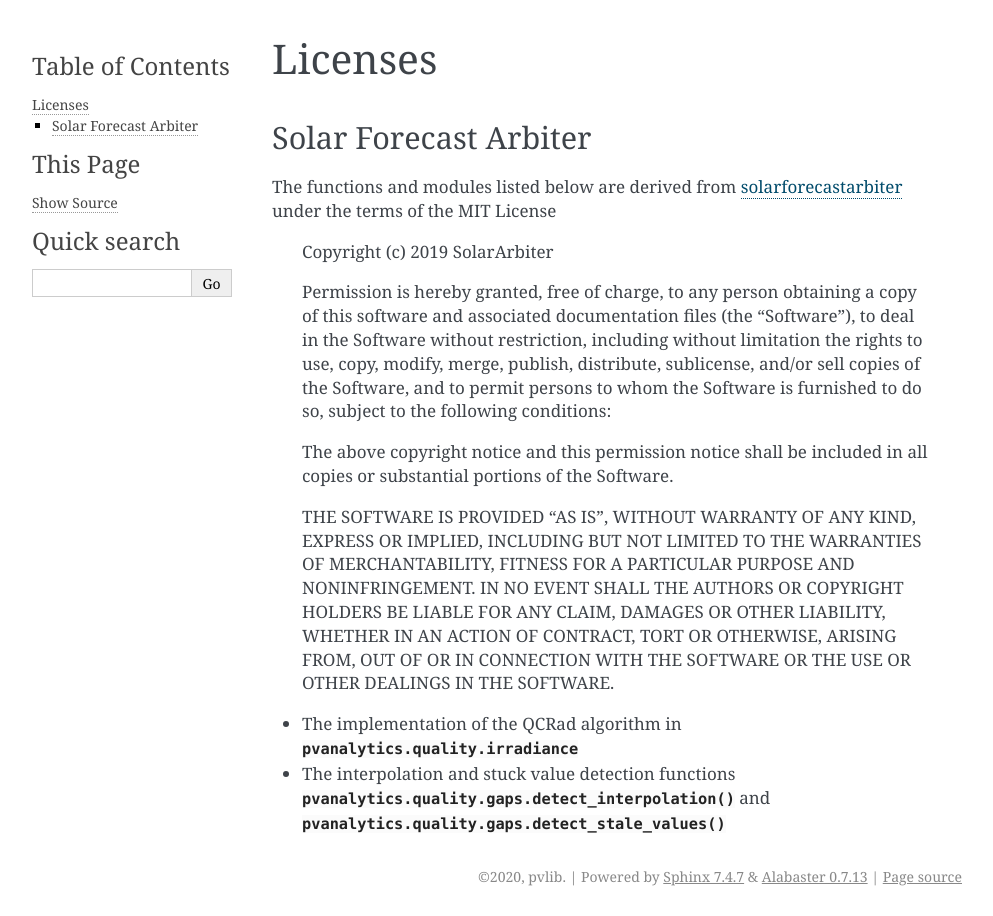
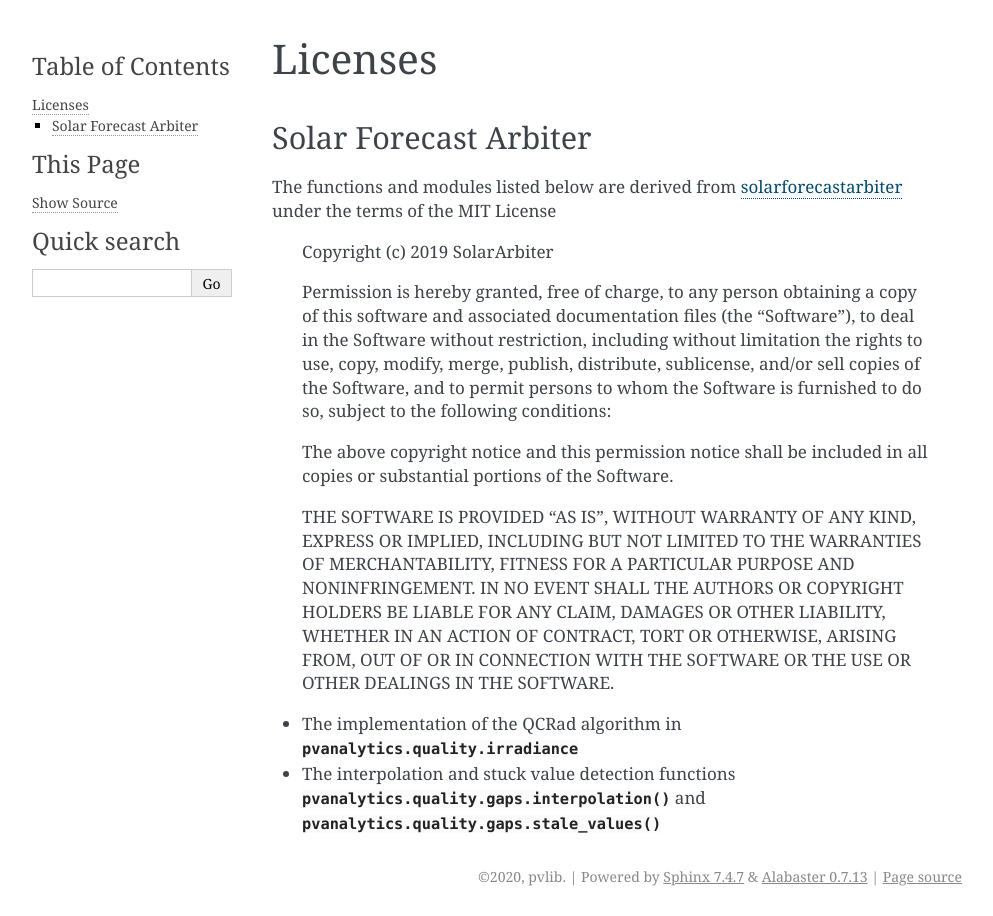
Before and after one commit to pvlib/pvanalytics, a Sphinx documentation site: the page built from docs/licenses.rst, in a window 1280 px wide. Shown: the whole page, without its empty margins (148-1141 px from the left). Built offline with Sphinx 7.4.7, drawn with Linux system fonts in a browser that asks for light colours.

Commit message:
Fix function names in documentation
Documentation did not get updated to reflect the new function names in
the gaps module. This fixes that.

```diff
--- a/docs/api.rst
+++ b/docs/api.rst
@@ -43,8 +43,8 @@
 .. autosummary::
    :toctree: generated/
 
-   quality.gaps.detect_interpolation
-   quality.gaps.detect_stale_values
+   quality.gaps.interpolation_diff
+   quality.gaps.stale_values_diff
 
 .. rubric:: References
 
--- a/docs/licenses.rst
+++ b/docs/licenses.rst
@@ -33,5 +33,5 @@
   :py:mod:`pvanalytics.quality.irradiance`
 
 * The interpolation and stuck value detection functions
-  :py:func:`pvanalytics.quality.gaps.detect_interpolation` and
-  :py:func:`pvanalytics.quality.gaps.detect_stale_values`
+  :py:func:`pvanalytics.quality.gaps.interpolation()` and
+  :py:func:`pvanalytics.quality.gaps.stale_values()`
```
